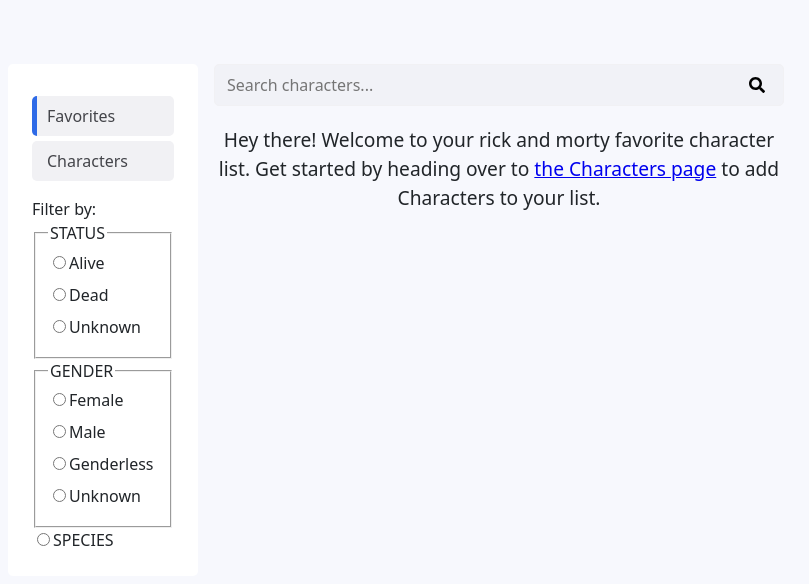
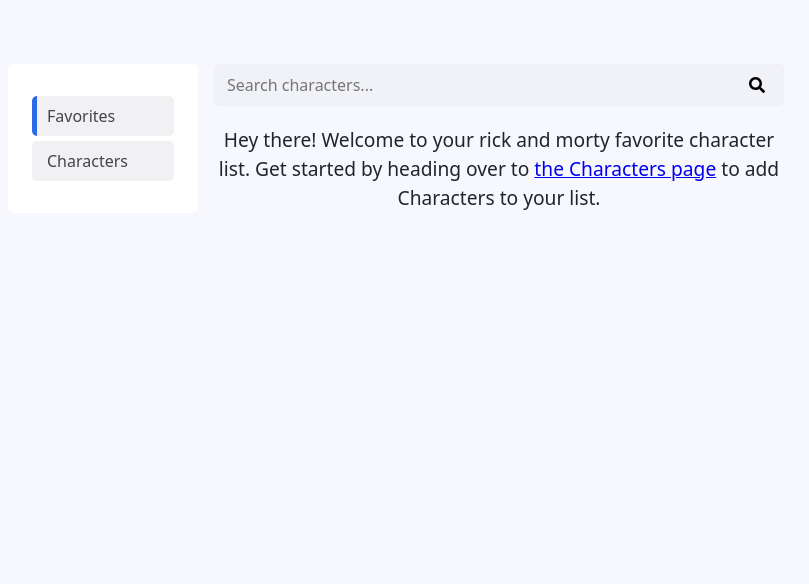
Before and after one commit to domkoder/rick-morty, a React (Create React App) app: page /favorites in a window 1280 px wide. Shown: the top 584 px of the page, without its empty margins (244-1053 px from the left). Built offline with nearby package versions, Linux system fonts and the light colour scheme.

Commit message:
change radio button to select box

```diff
--- a/src/App.js
+++ b/src/App.js
@@ -7,10 +7,20 @@
 function App() {
   const [query, setQuery] = React.useState('')
   const [queried, setQueried] = React.useState(false)
-  const [filters, setFilters] = React.useState({})
+  const [filters, setFilters] = React.useState({
+    status: '',
+    gender: '',
+    species: true,
+  })
   const [favorites, setFavorites] = useLocalStorageState('favorites-list', [])
 
-  function handleChangeFilters(event) {}
+  function handleChangeFilters({target}) {
+    console.log(target.name)
+    console.log(target.value)
+    setFilters({...filters, [target.name]: target.value})
+  }
+
+  console.log(filters)
 
   // handle search form submit
   function handleSearchSubmit(value) {
@@ -32,7 +42,7 @@
 
   return (
     <div className="container">
-      <Aside />
+      <Aside handleChangeFilters={handleChangeFilters} filters={filters} />
       <Main
         onDelete={deleteFavorite}
         onAdd={addFavorite}
--- a/src/components/FilterBox.js
+++ b/src/components/FilterBox.js
@@ -0,0 +1,92 @@
+import React from 'react'
+
+const status = [
+  {
+    id: 1,
+    value: 'alive',
+  },
+  {
+    id: 2,
+    value: 'deade',
+  },
+  {
+    id: 3,
+    value: 'unknown',
+  },
+]
+
+const gender = [
+  {
+    id: 1,
+    value: 'male',
+  },
+  {
+    id: 2,
+    value: 'female',
+  },
+  {
+    id: 3,
+    value: 'unknown',
+  },
+  {
+    id: 4,
+    value: 'genderless',
+  },
+]
+
+function FilterBox({handleChangeFilters, filters}) {
+  return (
+    <div>
+      {/* <div className="nav__item"></div> */}
+      <fieldset>
+        <legend>Filter by:</legend>
+        <label htmlFor="status">Status:</label>
+        <select
+          onChange={event => handleChangeFilters(event)}
+          name="status"
+          id="status"
+        >
+          <option value="">-</option>
+          {status.map(option => (
+            <option
+              key={option.id}
+              name={filters.value}
+              value={option.value}
+              selected={filters.status === option.value ? true : false}
+            >
+              {option.value}
+            </option>
+          ))}
+        </select>
+
+        <label htmlFor="gender">Gender</label>
+
+        <select
+          onChange={event => handleChangeFilters(event)}
+          name="gender"
+          id="gender"
+        >
+          <option value="">-</option>
+          {gender.map(option => (
+            <option
+              key={option.id}
+              name={filters.value}
+              value={option.value}
+              selected={filters.gender === option.value ? true : false}
+            >
+              {option.value}
+            </option>
+          ))}
+        </select>
+      </fieldset>
+      {/* <div>
+        <RadioButton
+          handleChangeFilters={handleChangeFilters}
+          name="species"
+          label="SPECIES"
+        />
+      </div> */}
+    </div>
+  )
+}
+export default FilterBox
--- a/src/components/RadioButton.js
+++ /dev/null
@@ -1,13 +0,0 @@
-function RadioButton({value, name, label}) {
-  return (
-    // <input type="radio" id="age1" name="age" value="30">
-    // <label for="age1">0 - 30</label><br></br>
-
-    <label className="checkbox">
-      <input aria-checked="true" type="radio" name={name} value={value} />
-      {label}
-    </label>
-  )
-}
-
-export default RadioButton
--- /dev/null
+++ b/src/components/SelectInput.js
@@ -0,0 +1,5 @@
+function SelectInput({data, handleChangeFilters, selected}) {
+  return <div></div>
+}
+
+export default SelectInput
--- a/src/layout/Aside.js
+++ b/src/layout/Aside.js
@@ -1,8 +1,9 @@
 import React from 'react'
-import {NavLink} from 'react-router-dom'
-import RadioButton from '../components/RadioButton'
+import {NavLink, useLocation} from 'react-router-dom'
+import FilterBox from '../components/FilterBox'
 
-function Aside() {
+function Aside({handleChangeFilters, filters}) {
+  const location = useLocation()
   return (
     <aside className="sidebar">
       <nav className="nav card">
@@ -27,36 +28,16 @@
             </NavLink>
           </li>
         </ul>
-        <FilterBox />
+        {location.pathname === '/characters' ||
+        location.pathname === '/search' ? (
+          <FilterBox
+            handleChangeFilters={handleChangeFilters}
+            filters={filters}
+          />
+        ) : null}
       </nav>
     </aside>
   )
 }
 
-function FilterBox(params) {
-  return (
-    <div>
-      <div className="nav__item">Filter by:</div>
-      <fieldset>
-        <legend>STATUS</legend>
-
-        <RadioButton name="status" value="alive" label="Alive" />
-        <RadioButton name="status" label="Dead" />
-        <RadioButton name="status" label="Unknown" />
-      </fieldset>
-
-      <fieldset>
-        <legend>GENDER</legend>
-        <RadioButton name="gender" value="female" label="Female" />
-        <RadioButton name="gender" value="male" label="Male" />
-        <RadioButton name="gender" value="genderless" label="Genderless" />
-        <RadioButton name="gender" value="unknown" label="Unknown" />
-      </fieldset>
-      <div>
-        <RadioButton label="SPECIES" />
-      </div>
-    </div>
-  )
-}
-
 export default Aside
--- a/src/layout/Main.js
+++ b/src/layout/Main.js
@@ -14,6 +14,7 @@
   handleSearchSubmit,
   query,
   queried,
+  handleChangeFilters,
 }) {
   return (
     <main className="main">
```
